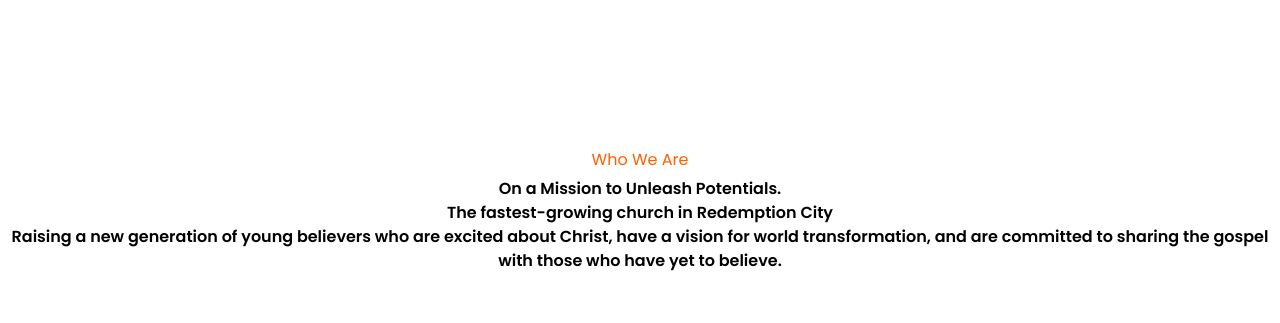
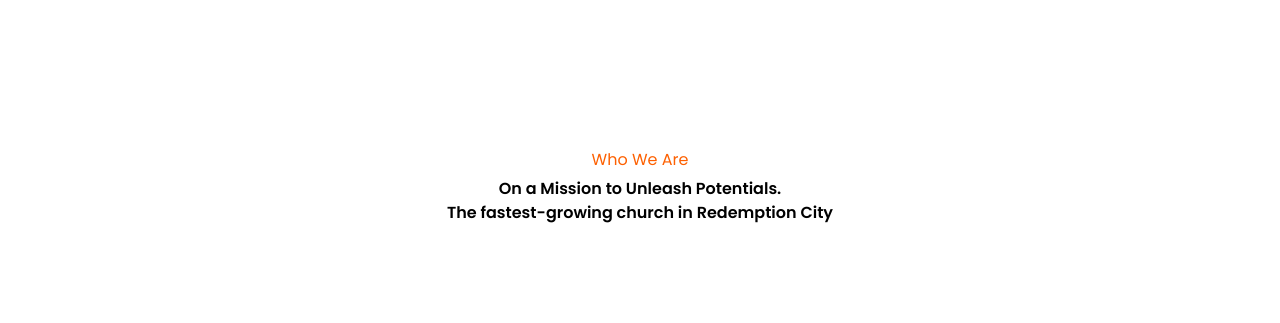
Before and after one commit to the-chronicles/mps-website, a React (Vite) app: page / in a window 1280 px wide. Shown: the part 802-1125 px from the top of the page. Built offline with nearby package versions, Linux system fonts and the light colour scheme; the HTML template or start-up script is replaced by a standard one.

Commit message:
Update whoweare.tsx

```diff
--- a/src/layouts/whoweare.tsx
+++ b/src/layouts/whoweare.tsx
@@ -18,9 +18,7 @@ const Whoweare = () => {
           >
             On a Mission to Unleash Potentials. <br/>
 
-The fastest-growing church in Redemption City <br/>
-
-Raising a new generation of young believers who are excited about Christ, have a vision for world transformation, and are committed to sharing the gospel with those who have yet to believe.
+The fastest-growing church in Redemption City
           </Text>
         </Box>
       </Flex>
```
